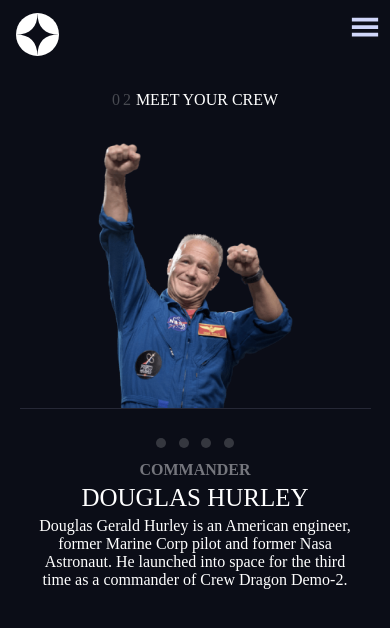
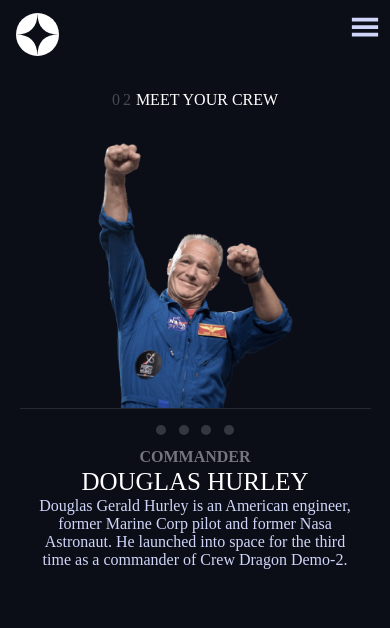
Before and after one commit to MARKOTHEDEV/space-proj, a React (Create React App) app: page /crew in a window 390 px wide. Shown: the top 628 px of the page. Built offline with nearby package versions, Linux system fonts and the light colour scheme; a web font is replaced by a local one.

Commit message:
added to some component and finsihed the Crew page

```diff
--- a/src/pages/Crew/Crew.style.tsx
+++ b/src/pages/Crew/Crew.style.tsx
@@ -3,9 +3,11 @@
 
 
 export const CrewMemberGenralContainer = styled.div`
-    /* border: 1px solid red; */
-    padding: .8rem 0;
 
+
+@media screen and (min-width:1000px){
+    margin-left: 80px;
+}
 `
 export const MemberContentContainer = styled.div`
     text-align: center;
@@ -16,7 +18,11 @@
 
 
 export const TabBallContainer = styled.div`
+@media screen and (min-width: 600px){
+        /* border: 1px solid red; */
 
+        padding: 2.5rem 0;
+    }
 `
 
 export const TabBallNav = styled.div`
@@ -26,6 +32,15 @@
 justify-content: space-between;
 margin: 0 auto ;
 /* margin-left: 100px; */
+
+@media screen and (min-width: 600px){
+        /* border: 1px solid red; */
+        width: 70px;
+    }
+
+    @media screen and (min-width: 900px){
+        margin: 0;
+    }
 `
 
 
@@ -51,19 +66,67 @@
    font-weight: 550;
    text-align: center;
    padding-top:.8rem;
+   @media screen and (min-width: 600px) {
+    font-size: 1.2rem;
+    }
+
+    @media screen and (min-width: 900px) {
+    text-align: left;
+    font-size: 2rem;
+
+
+    }
 `
 
 
 
 export const CrewMemberName = styled.p`
     font-size: 25px;
-    padding: .3rem 0;
+    padding: .1rem 0;
     color: ${({theme})=>theme.textColor.whiteColor};
+    @media screen and (min-width: 600px) {
+    font-size: 29px;
 
+    }
+    @media screen and (min-width: 900px) {
+    text-align: left;
+    font-size: 56px;
+
+    }
 `
 
 
 
-export const CrewMemberAbout = styled.div`
+export const CrewMemberAbout = styled.p`
  padding: 0 2rem ;
+ color: ${({theme})=>theme.textColor.slightDarkLightBlue};
+
+ @media screen and (min-width: 600px) {
+     width: 60%;
+     margin:  0 auto;
+     padding-top: .8rem;
+ }
+
+
+ @media screen and (min-width: 900px){
+     margin: 0;
+     text-align: left;
+     width: 50%;
+     padding: 0;
+ }
 `
+
+
+export const CrewImageContainer=styled.div`
+ /* border:1px solid red; */
+ height: 50%;
+ width: 50%;
+    margin: 0 auto;
+    /* margin-top: 90px; */
+    /* tran */
+ img{
+    height: 100%;
+    width: 100%;
+ }
+
+`
--- a/src/pages/Crew/Crew.tsx
+++ b/src/pages/Crew/Crew.tsx
@@ -3,17 +3,23 @@
 import PageNotification from "../../Components/Notification/Notification";
 import { FlexTwoItems, PlanetPic, PlanetPicContainer } from "../Destination/Destination.style";
 import WierdRaisingHandMan from "../../assets/image/crew/image-douglas-hurley.png";
+import TabletWierdRaisingHandMan from "../../assets/image/crew/image-douglas-hurley.webp";
 import Line from "../../Components/Line";
 import {
     TabBallNav,TabBallContainer,TabBall,
     CrewMemberGenralContainer,CrewMemberStatus,CrewMemberName,
-    CrewMemberAbout,MemberContentContainer
+    CrewMemberAbout,MemberContentContainer,CrewImageContainer
 
 } from "./Crew.style"
 const Crew:React.FC =(prop)=>{
 
-    const isNotPhone = useMediaQuery({
-        query: '(min-width: 400px)'
+    const isTablet = useMediaQuery({
+        query: '(min-width: 600px)'
+      })
+
+
+      const isLaptopAt900 = useMediaQuery({
+        query: '(min-width: 900px)'
       })
 
     return (
@@ -27,15 +33,20 @@
     <br />
 
     <FlexTwoItems
-           flexAtWhatpx={800}
            widthInPercent={100}
-           spaceAround={true}
-           isCenter={true}
+           spaceAround={false}
+           isCenter={false}
+           isReverseColomn={isTablet?true:false}
+           flexAtWhatpx={900}
+           isReverseRow={isLaptopAt900?true:false}
     >
+           {!isTablet &&
+
                 <div >
                     <PlanetPicContainer>
                         <PlanetPic
                         src={WierdRaisingHandMan}
+                        // src={?TabletWierdRaisingHandMan:WierdRaisingHandMan}
                         />
                     </PlanetPicContainer>
                     <Line  marginBottom="1rem"
@@ -43,8 +54,23 @@
                     width="90%"/>
 
                 </div>
+        }
+
+        {   isTablet &&
+
+            <CrewImageContainer>
+                <img src={WierdRaisingHandMan} alt="" />
+            </CrewImageContainer>
+            }
+
 
        <CrewMemberGenralContainer>
+           <FlexTwoItems
+             widthInPercent={100}
+             spaceAround={false}
+             isCenter={false}
+             isReverseColomn={isTablet?true:false}
+           >
            <TabBallContainer>
                <TabBallNav>
                 <TabBall />
@@ -63,17 +89,10 @@
                Douglas  Gerald Hurley is an American engineer, former Marine Corp pilot and former Nasa Astronaut. He launched into space for the third time as a commander of Crew Dragon Demo-2.
                </CrewMemberAbout>
            </MemberContentContainer>
-
+           </FlexTwoItems>
 
        </CrewMemberGenralContainer>
     </FlexTwoItems>
-
-
-
-
-
-
-
 
  </GeneralTheme>
     )
--- a/src/pages/Destination/Destination.style.tsx
+++ b/src/pages/Destination/Destination.style.tsx
@@ -17,22 +17,37 @@
     widthInPercent?:number;
     isCenter?:boolean;
     spaceAround?:boolean;
+    isReverseColomn?:boolean;
+    isReverseRow?:boolean;
+    maxWidth?:number;
 }
 export const FlexTwoItems= styled.div<FlexTwoItemsType>`
 display: flex;
 flex-direction: column;
-@media screen and (min-width:${(props)=>props.flexAtWhatpx}px){
+height: 100%;
+
+${(props)=>props.isReverseColomn?"flex-direction: column-reverse;":""}
+${(props)=>props.isReverseRow?"flex-direction: row-reverse;":""}
+${(props)=>props.flexAtWhatpx?
+`
+@media screen and (min-width:${props.flexAtWhatpx}px){
     flex-direction: row;
+${props.isReverseRow?"flex-direction: row-reverse;":""}
+
     align-items: center;
     justify-content: space-between;
     /* justify-content: ; */
     /* border: 1px solid blue; */
-    ${(props)=>props.widthInPercent?`width:${props.widthInPercent}%;`:""}
-    ${(props)=>props.isCenter?"margin-left:auto;margin-right:auto;":""}
-    ${(props)=>props.spaceAround?
+    ${props.widthInPercent?`width:${props.widthInPercent}%;`:""}
+    ${props.isCenter?"margin-left:auto;margin-right:auto;":""}
+    ${props.spaceAround?
     "justify-content:space-around;":""
     }
+
 }
+
+`:""}
+
 @media screen and (min-width:1000px){
 margin-left: 0;
 margin-right: 0;
--- a/src/theme/GeneralTheme/GeneralTheme.style.tsx
+++ b/src/theme/GeneralTheme/GeneralTheme.style.tsx
@@ -6,6 +6,7 @@
 
 background-color: ${({theme})=>theme.color.dark};
 height: 100vh;
+overflow: hidden;
 /* height: 120%; */
 
 @media screen and (min-width:600px){
```
Lines whose indentation alone changed are shown as unchanged.
